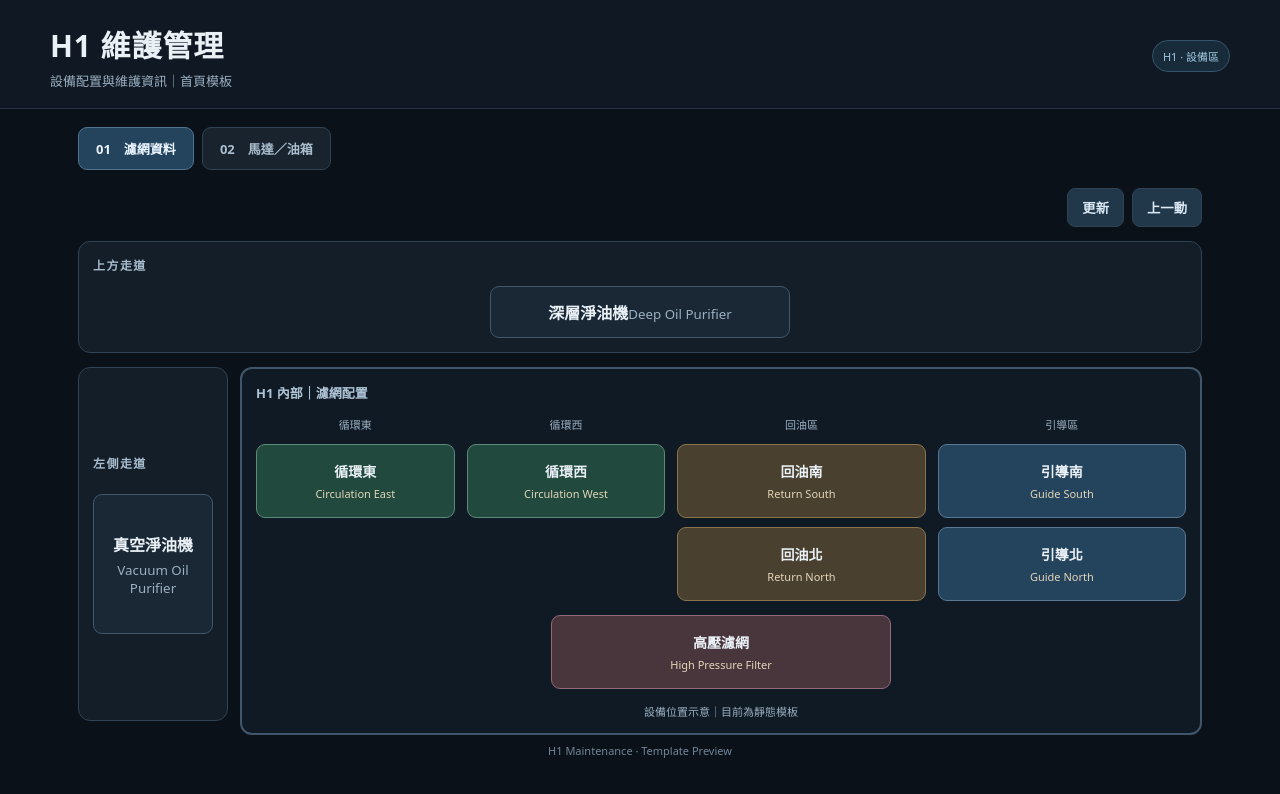
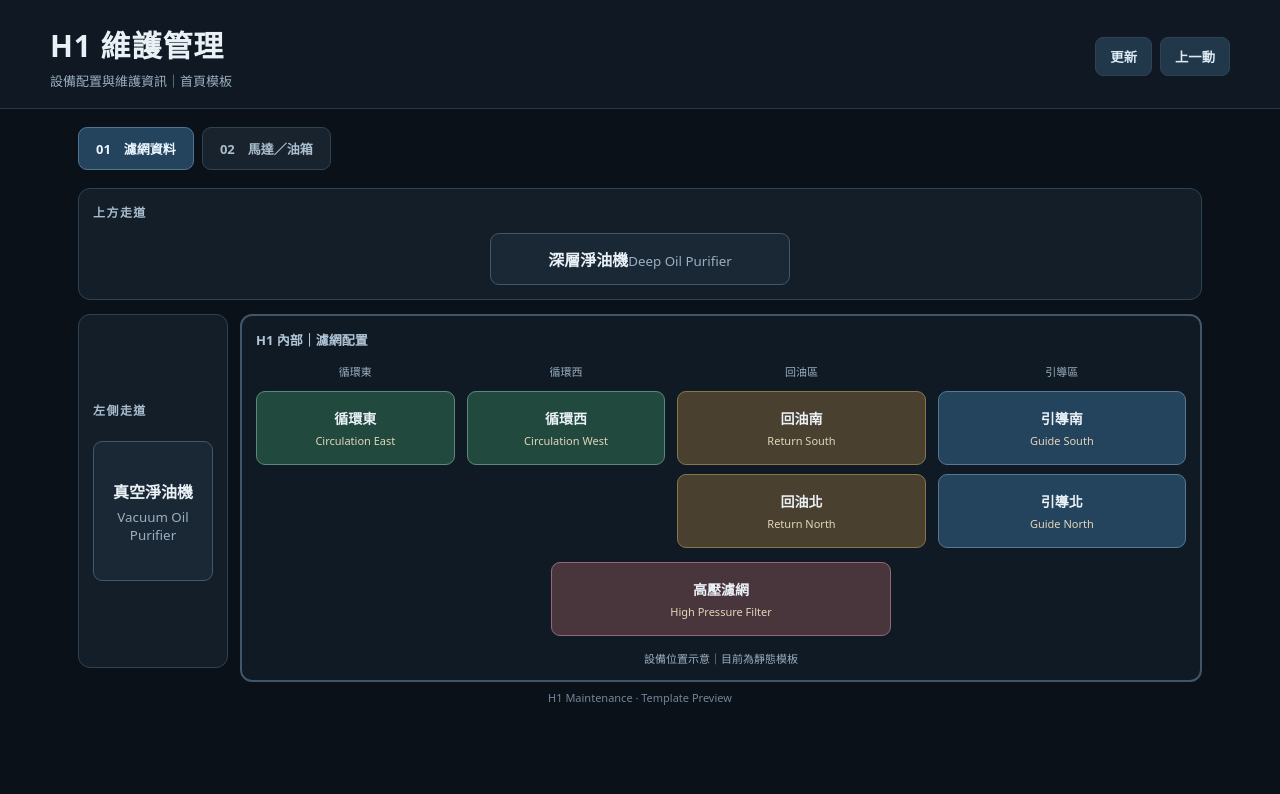
Before and after one commit to a98992012-commits/Hydraulics, a plain HTML site: page index.html in a window 1280 px wide. Drawn offline with Linux system fonts and the light colour scheme.

Commit message:
Move update and undo buttons to page header

```diff
--- a/index.html
+++ b/index.html
@@ -8,7 +8,7 @@
 :root{color-scheme:dark;--bg:#0b1118;--panel:#141e29;--panel2:#1a2835;--line:#304353;--text:#e9f0f6;--muted:#9aafc1;--blue:#24435c;--green:#21493e;--amber:#4a4030}
 *{box-sizing:border-box}body{margin:0;background:var(--bg);color:var(--text);font-family:system-ui,"Noto Sans TC",sans-serif}
 header{padding:22px clamp(14px,4vw,36px) 18px;border-bottom:1px solid #263645;background:#101923}
-.head{max-width:1180px;margin:auto;display:flex;align-items:center;justify-content:space-between;gap:14px}
+.head{max-width:1180px;margin:auto;display:flex;align-items:center;justify-content:space-between;gap:14px}.head-actions{display:flex;align-items:center;gap:8px;flex-shrink:0}
 h1{font-size:clamp(20px,4vw,30px);margin:0;font-weight:750;letter-spacing:.03em}.subtitle{color:var(--muted);font-size:13px;margin-top:5px}
 .status{font-size:11px;color:#9fc8dd;border:1px solid #36546a;background:#172b3b;padding:7px 10px;border-radius:999px;white-space:nowrap}
 main{max-width:1180px;margin:auto;padding:18px clamp(12px,3vw,28px) 36px}
@@ -32,9 +32,9 @@ footer{text-align:center;color:#71869a;font-size:11px;padding:8px 0 0}
 </style>
 </head>
 <body>
-<header><div class="head"><div><h1>H1 維護管理</h1><div class="subtitle">設備配置與維護資訊｜首頁模板</div></div><div class="status">H1 · 設備區</div></div></header>
+<header><div class="head"><div><h1>H1 維護管理</h1><div class="subtitle">設備配置與維護資訊｜首頁模板</div></div><div class="head-actions"><button class="actionbtn" onclick="saveSnapshot()">更新</button><button class="actionbtn" onclick="undoSnapshot()">上一動</button></div></div></header>
 <main>
-<nav class="tabs" aria-label="頁面區域"><a class="tab active" href="index.html" style="text-decoration:none">01　濾網資料</a><a class="tab" href="motors.html" style="text-decoration:none">02　馬達／油箱</a></nav><div class="actions"><button class="actionbtn" onclick="saveSnapshot()">更新</button><button class="actionbtn" onclick="undoSnapshot()">上一動</button></div>
+<nav class="tabs" aria-label="頁面區域"><a class="tab active" href="index.html" style="text-decoration:none">01　濾網資料</a><a class="tab" href="motors.html" style="text-decoration:none">02　馬達／油箱</a></nav>
 <section class="area"><div class="area-title">上方走道</div><div class="walkway"><div class="outside-card"><strong>深層淨油機</strong><small style="color:var(--muted);margin-top:5px">Deep Oil Purifier</small></div></div></section>
 <div class="layout">
 <aside class="area leftwalk"><div class="area-title">左側走道</div><div class="outside-card"><strong>真空淨油機</strong><small style="color:var(--muted);margin-top:5px">Vacuum Oil Purifier</small></div></aside>
```
